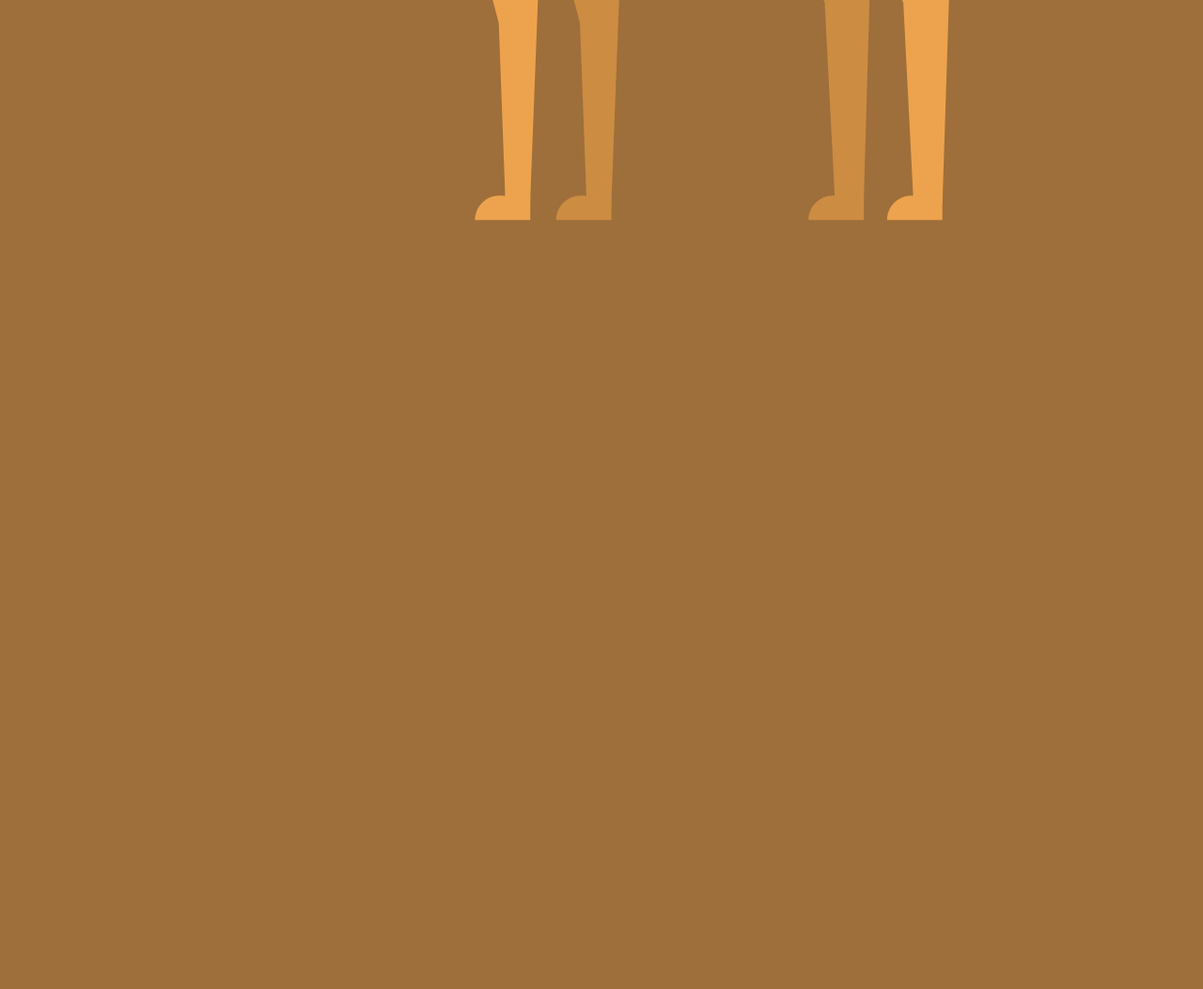
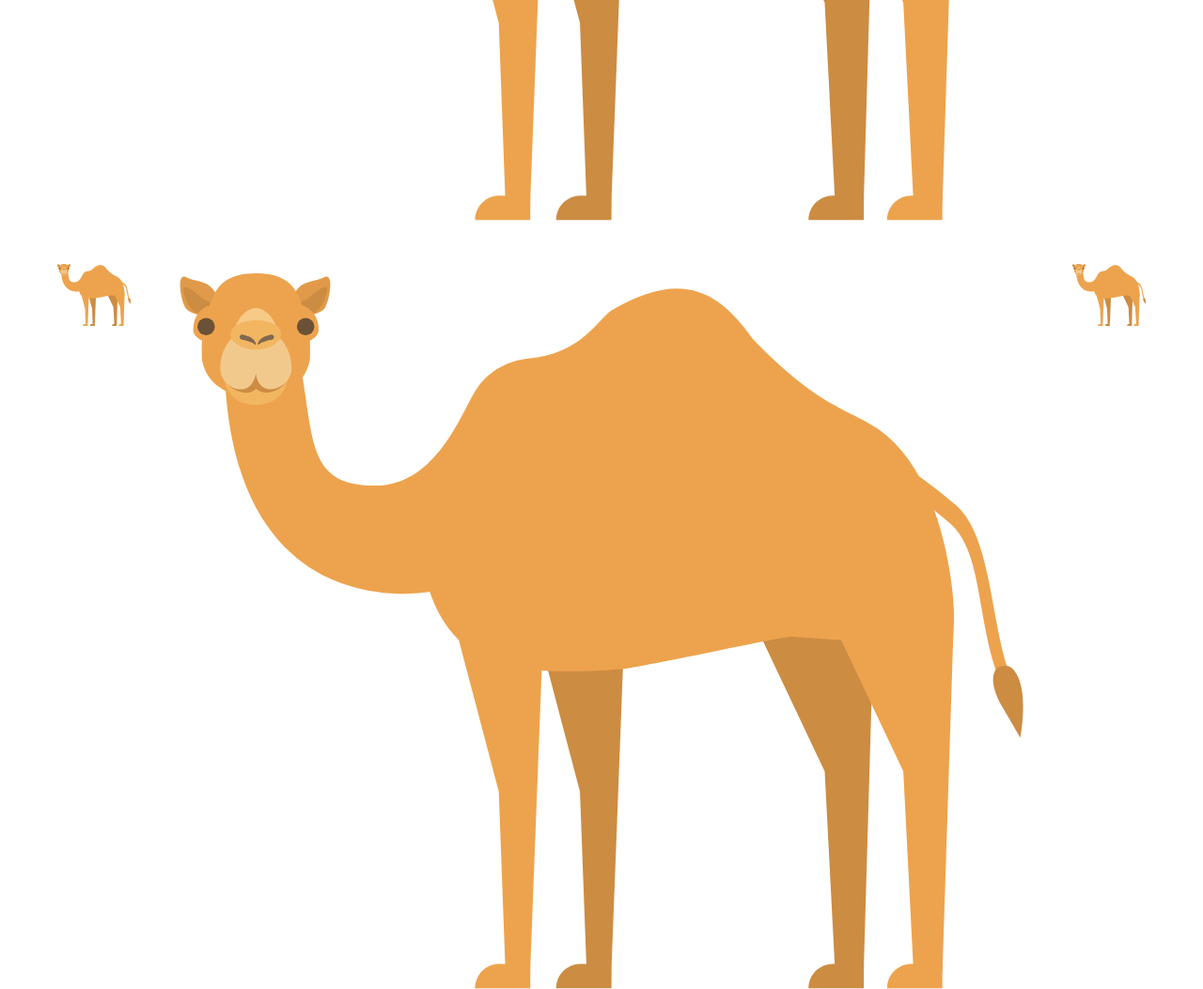
Before and after one commit to ItsACamel/ItsACamel, a plain HTML site: page camel-grid.html in a window 1280 px wide. Shown: the part 1418-2471 px from the top of the page at 94% size. Before the commit the page ends 1718 px from the top, so only its background shows below. Drawn offline with Linux system fonts and the light colour scheme.

Commit message:
Pushing files back

```diff
--- a/camel-grid.html
+++ b/camel-grid.html
@@ -18,6 +18,9 @@
         <div class="box"><img src="images/camel.svg"></div>
     <div class="box"><img src="images/camel.svg"></div>
     <div class="box"><img src="images/camel.svg"></div>
+    <div class="box"><img src="images/camel.svg"></div>
+    <div class="box"><img src="images/camel.svg"></div>
+    <div class="box"><img src="images/camel.svg"></div>
   </div>
 
     <script src="js/main.js"></script>
--- a/css/main.css
+++ b/css/main.css
@@ -3,10 +3,12 @@
 
 body {
     margin: 40px;
-    background-image: url(../images/desert.svg);
-    background-size: contain;
-    background-repeat: no-repeat;
-    background-color: #9e6f3a;
+}
+.bg {
+  background-image: url(../images/desert.svg);
+  background-size: contain;
+  background-repeat: no-repeat;
+  background-color: #9e6f3a;
 }
 
   /* TESTING CSS GRID WITH A CAMEL */
```
Also changed, not shown: index.html (+1 -1 lines).
